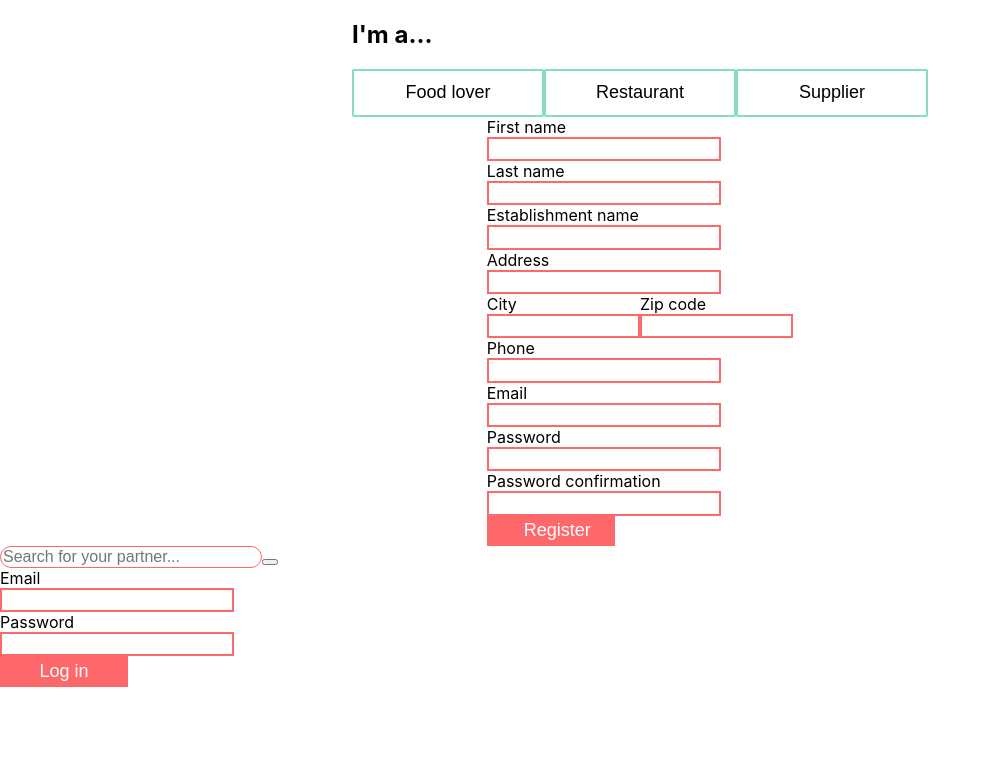
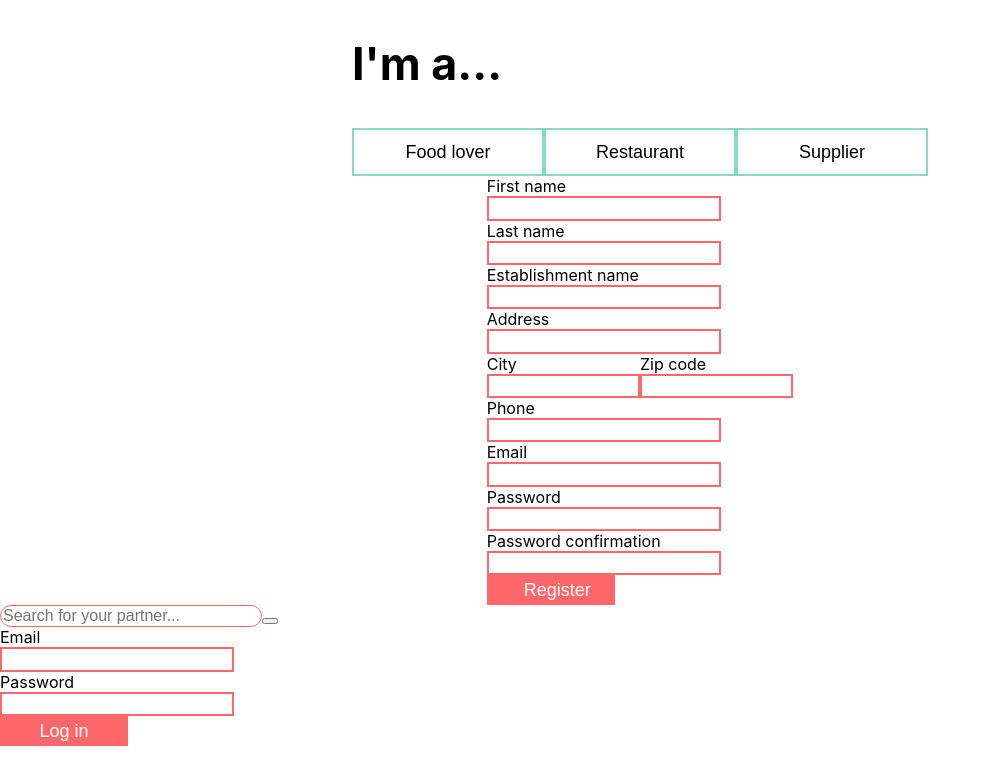
Before and after one commit to frankperler/foodprint, a React (Create React App) app in the folder client/: page / in a window 1280 px wide. Shown: the top 784 px of the page, without its empty margins (0-991 px from the left). Built offline with nearby package versions, Linux system fonts and the light colour scheme.

Commit message:
feat: working active ButtonGroup but w/o ts

```diff
--- /dev/null
+++ b/client/src/components/registration/ButtonGroup.jsx
@@ -0,0 +1,31 @@
+import React from 'react';
+import { useState, MouseEvent } from 'react';
+import { TypeButton } from './registration-styled-components/ChooseUserType.style';
+
+
+
+export const ButtonGroup = ({buttons, doAfterClick, isActive}) => {
+
+
+  const [clickedId, setClickedId] = useState(-1)
+
+  const handleTypeClick = (e, id) => {
+    setClickedId(id);
+    doAfterClick(e);
+  }
+
+
+  return (
+    <div>
+     {buttons.map((buttonLabel, i) =>
+      <TypeButton
+        key={i}
+        name={buttonLabel}
+        onClick={(e) => handleTypeClick(e, i)}
+        isActive={i === clickedId ? true : false}>
+          {buttonLabel}
+        </TypeButton>
+      )}
+    </div>
+  )
+}
--- a/client/src/components/registration/ButtonGroup.tsx
+++ /dev/null
@@ -1,28 +0,0 @@
-import React from 'react';
-import { useState, MouseEvent } from 'react';
-import { TypeButton } from './registration-styled-components/ChooseUserType.style';
-
-type Props = {
-  buttons: string[];
-  doAfterClick: any;
-}
-
-export const ButtonGroup = ({buttons}: Props, {doAfterClick}: Props): JSX.Element => {
-
-
-  const [clickedId, setClickedId] = useState<number>(-1)
-
-  const handleTypeClick = (e: MouseEvent, id: number) => {
-    setClickedId(id)
-    doAfterClick(e);
-  }
-
-
-  return (
-    <div>
-     {buttons.map((buttonLabel: string, i: number) =>
-      <TypeButton key={i} name={buttonLabel} onClick={(e) => handleTypeClick(e, i)}>{buttonLabel}</TypeButton>
-      )}
-    </div>
-  )
-}
--- a/client/src/components/registration/ChooseUserType.tsx
+++ b/client/src/components/registration/ChooseUserType.jsx
@@ -1,19 +1,19 @@
 import React from 'react';
 import { MouseEvent } from 'react';
-import { Wrapper } from './registration-styled-components/ChooseUserType.style';
+import { Wrapper, Header1 } from './registration-styled-components/ChooseUserType.style';
 import { ButtonGroup } from './ButtonGroup';
 
-export const ChooseUserType = (): JSX.Element => {
+export const ChooseUserType = () => {
 
-  const printButtonLabel = (e: MouseEvent) => {
-    console.log(e.target);
+  const printButtonLabel = (e) => {
+    console.log(e.target.name);
   }
 
   return (
 
     <Wrapper>
     <section>
-        <h1>I'm a...</h1>
+        <Header1>I'm a...</Header1>
       <ButtonGroup buttons={["Food lover", "Restaurant", "Supplier"]} doAfterClick={printButtonLabel}></ButtonGroup>
     </section>
     </Wrapper>
--- a/client/src/components/registration/registration-styled-components/ChooseUserType.style.tsx
+++ b/client/src/components/registration/registration-styled-components/ChooseUserType.style.tsx
@@ -1,19 +1,34 @@
-import styled from 'styled-components';
+import styled, { css } from 'styled-components';
 
-export const TypeButton = styled.button`
+interface IProps {
+  isActive?: boolean;
+}
+
+export const TypeButton = styled.button<IProps>`
   background-color: white;
   border: 2px solid #84DCC6;
   width: 12rem;
   height: 3rem;
-  border-radius: 2px;
   font-size: 18px;
   &:hover {
     background-color: #84DCC6;
+    opacity: 0.75;
     cursor: pointer;
   }
+  ${({ isActive }) =>
+    isActive &&
+    css`
+      background-color: #84DCC6;
+    `}
 `
 
 export const Wrapper = styled.div`
   display: flex;
   justify-content: center;
 `
+
+export const Header1 = styled.h1`
+  font-size: 2.8rem;
+  display: flex;
+  justify-content: flex-start;
+`
--- a/client/src/components/registration/registration-styled-components/FormRegister.style.tsx
+++ b/client/src/components/registration/registration-styled-components/FormRegister.style.tsx
@@ -1,4 +1,6 @@
 import styled from 'styled-components';
+
+
 
 
 export const RegisterButton = styled.button`
```
